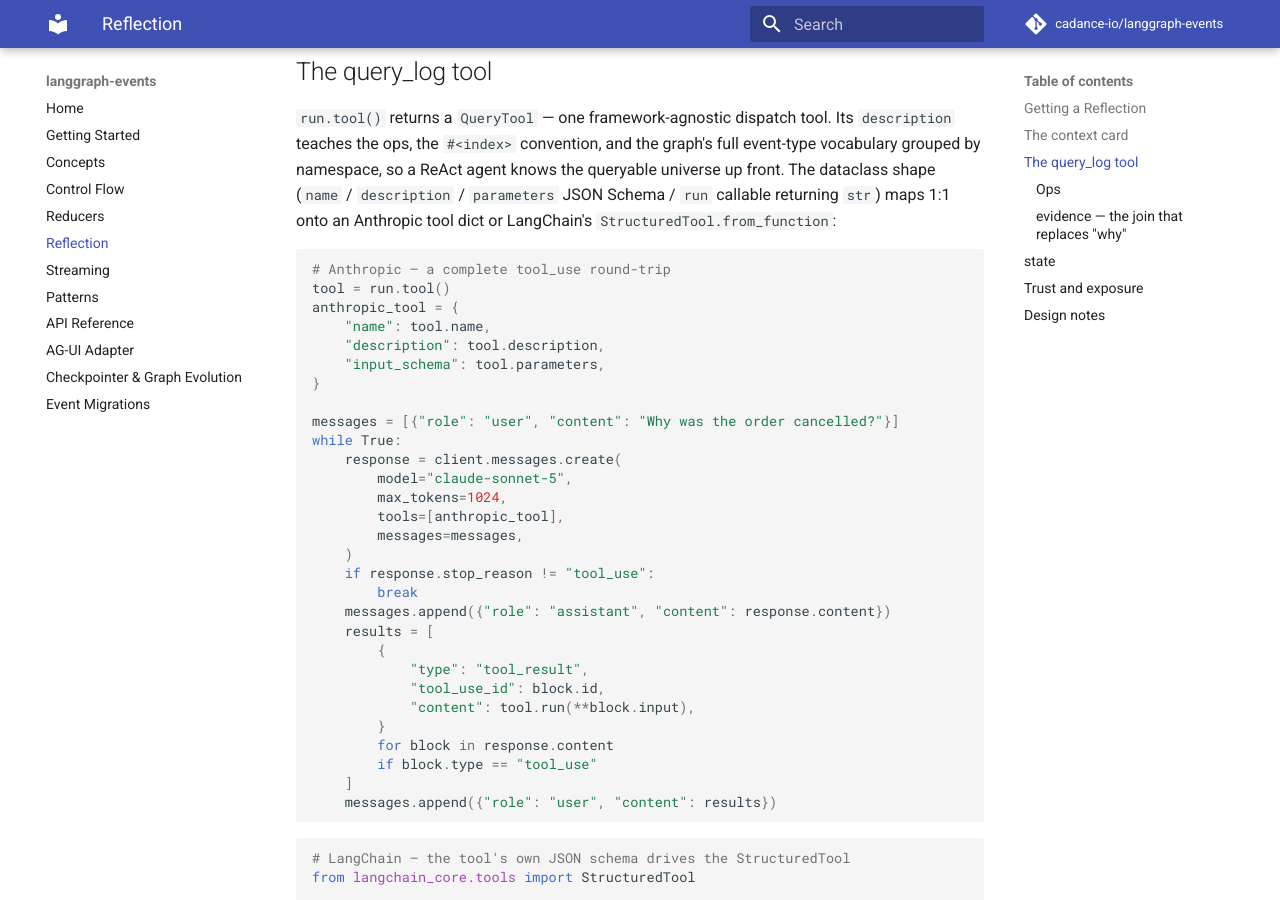
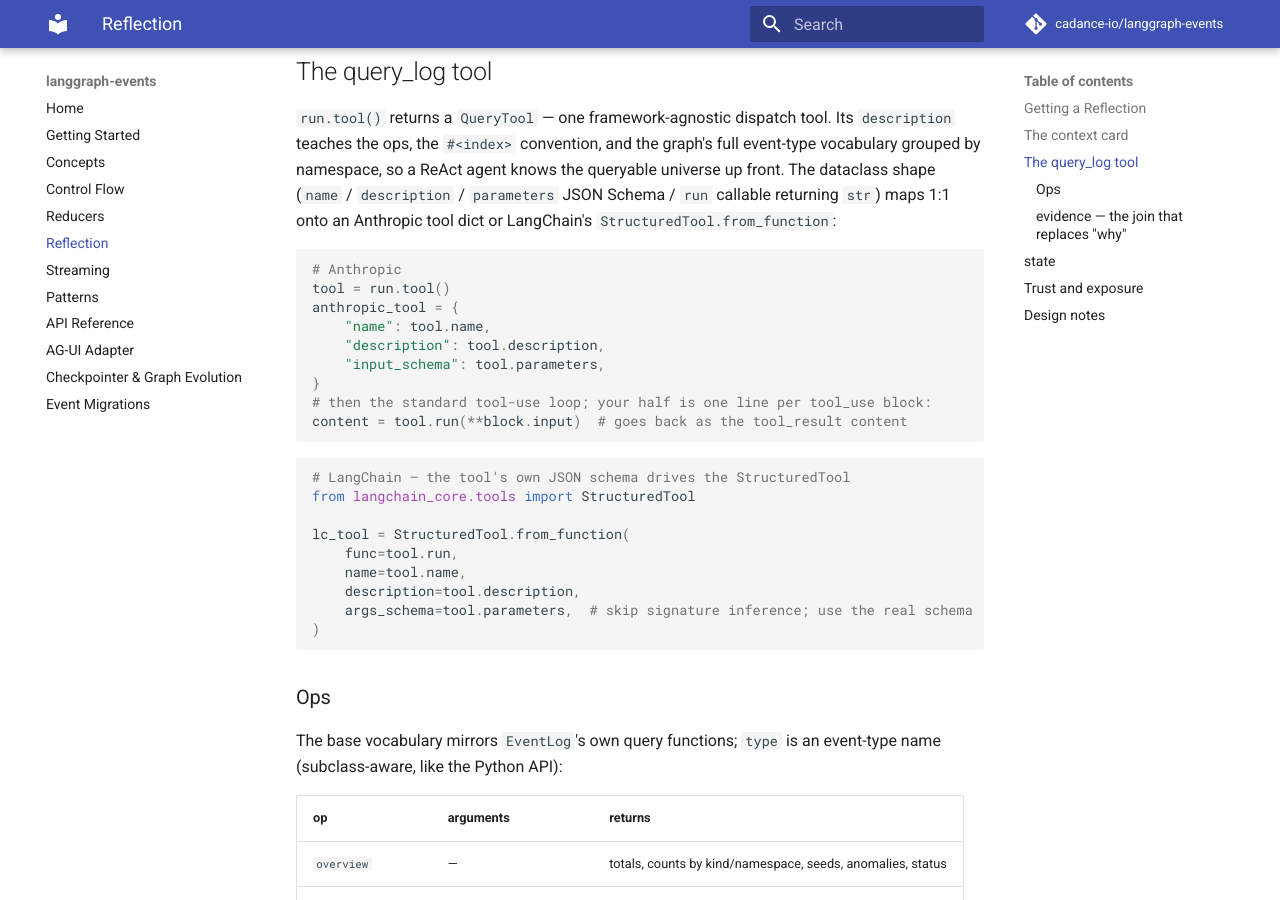
Before and after one commit to cadance-io/langgraph-events, an MkDocs documentation site: the page built from docs/reflection.md, in a window 1280 px wide and 900 px high, scrolled down 1298 px. Built offline with MkDocs 1.6.1 and Material for MkDocs 9.7.7, drawn with Linux system fonts in a browser that asks for light colours; comment, search, counter and statistics services are not loaded.

Commit message:
fix: final DHH×GoF pass — exact error-catch narrowing, docs trim, test re-homing
- GoF blocker: the tool's index-gate catch narrows to IndexError only — the
  tool's int-only path can never produce the gate's ValueError, so catching
  it could only mask user-code bugs (e.g. a field __eq__ that raises, hit
  via evidence's equality scan). Pinned with a raising-__eq__ regression.
- DHH: docs Anthropic snippet trimmed to the mapping + the one line that is
  ours (tool.run(**block.input)); the borrowed quickstart loop is gone.
- DHH: two security-pass tests re-homed to the when_ blocks that match
  their code branches (malformed-arguments / unknown-type).
- example: order_status reducer dispatches by isinstance instead of a
  stringly-typed class-name lookup — on-brand for a typed-events library.

Co-Authored-By: Claude Fable 5 <noreply@anthropic.com>

````diff
--- a/docs/reflection.md
+++ b/docs/reflection.md
@@ -68,35 +68,15 @@ returning `str`) maps 1:1 onto an Anthropic tool dict or LangChain's
 `StructuredTool.from_function`:
 
 ```python
-# Anthropic — a complete tool_use round-trip
+# Anthropic
 tool = run.tool()
 anthropic_tool = {
     "name": tool.name,
     "description": tool.description,
     "input_schema": tool.parameters,
 }
-
-messages = [{"role": "user", "content": "Why was the order cancelled?"}]
-while True:
-    response = client.messages.create(
-        model="claude-sonnet-5",
-        max_tokens=1024,
-        tools=[anthropic_tool],
-        messages=messages,
-    )
-    if response.stop_reason != "tool_use":
-        break
-    messages.append({"role": "assistant", "content": response.content})
-    results = [
-        {
-            "type": "tool_result",
-            "tool_use_id": block.id,
-            "content": tool.run(**block.input),
-        }
-        for block in response.content
-        if block.type == "tool_use"
-    ]
-    messages.append({"role": "user", "content": results})
+# then the standard tool-use loop; your half is one line per tool_use block:
+content = tool.run(**block.input)  # goes back as the tool_result content
 ```
 
 ```python
````
Also changed, not shown: 3 other files.
